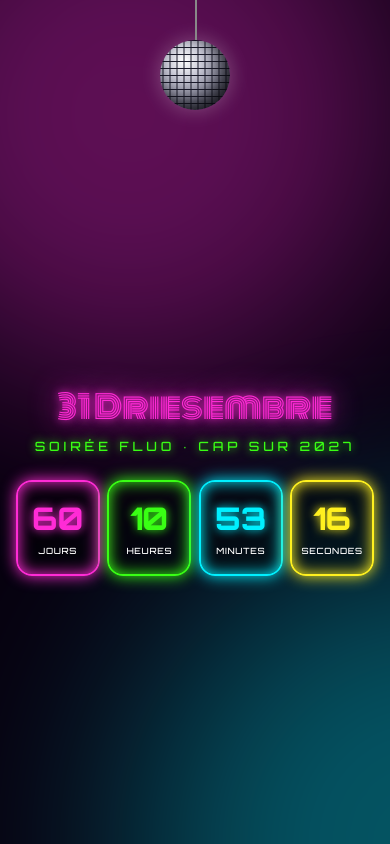
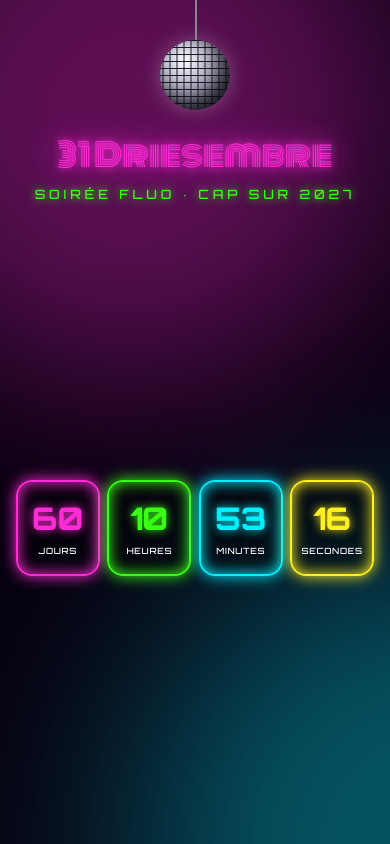
Before and after one commit to jedewandre/31driesembre, a plain HTML site: page public/index.html in a window 390 px wide. Drawn offline with Linux system fonts and the light colour scheme; some packages are replaced by stand-ins of ours; no server answers.

Commit message:
Update Firebase hosting cache and enhance responsive design for mobile view in index.html

```diff
--- a/public/index.html
+++ b/public/index.html
@@ -86,6 +86,12 @@
   @keyframes points { to { transform: translate(60px, 30px); } }
   main { position: relative; z-index: 1; width: 100%; max-width: 760px; }
 
+  /* téléphone : titre collé sous la boule, compteur centré dans la place restante */
+  @media (max-width: 600px) {
+    body { align-items: start; }
+    main { min-height: calc(100svh - 146px); display: flex; flex-direction: column; }
+    .compteur, .bravo { margin: auto 0; }
+  }
   @media (prefers-reduced-motion: reduce) { *, *::before, *::after { animation: none !important; } }
 </style>
 </head>
```
Also changed, not shown: 1 other file.
